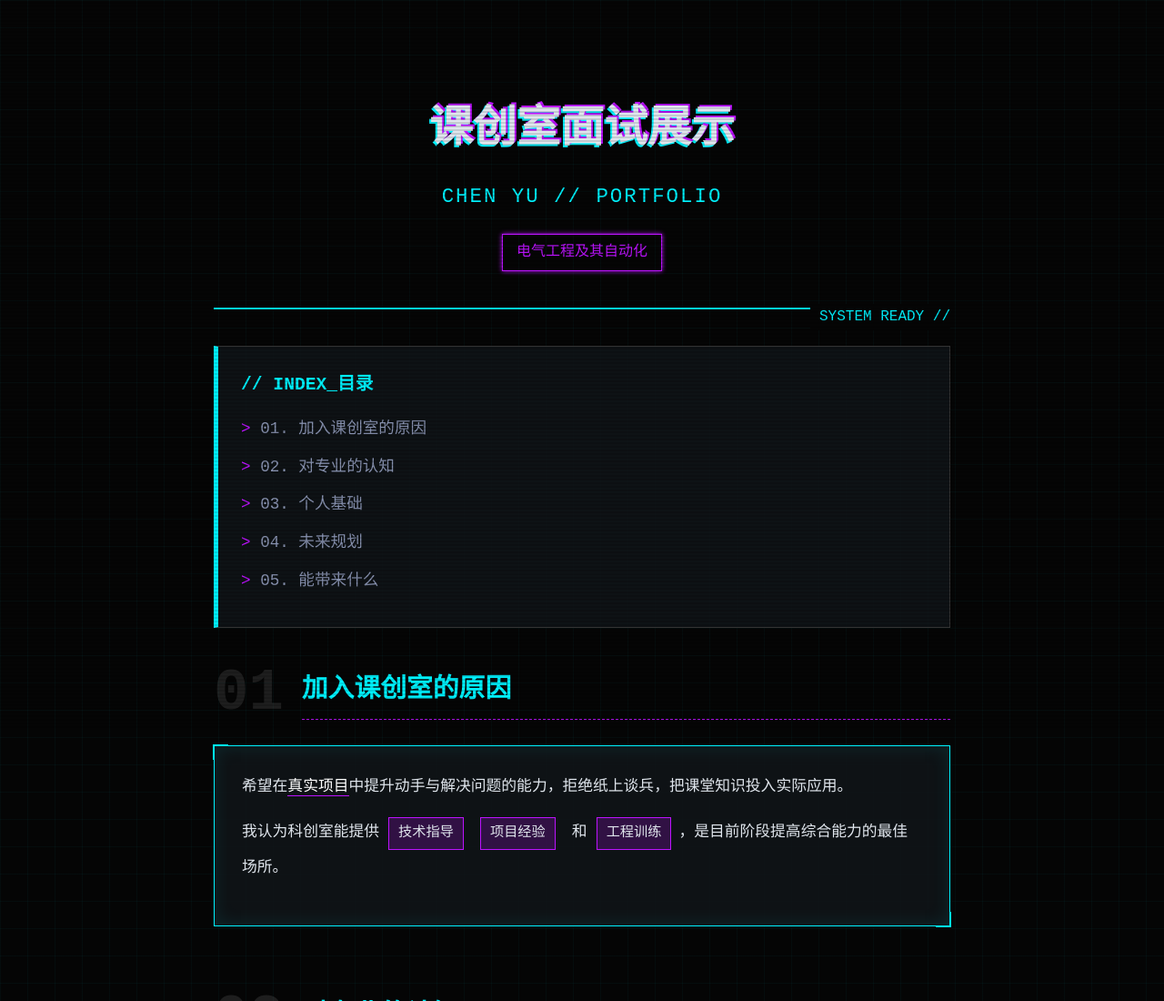
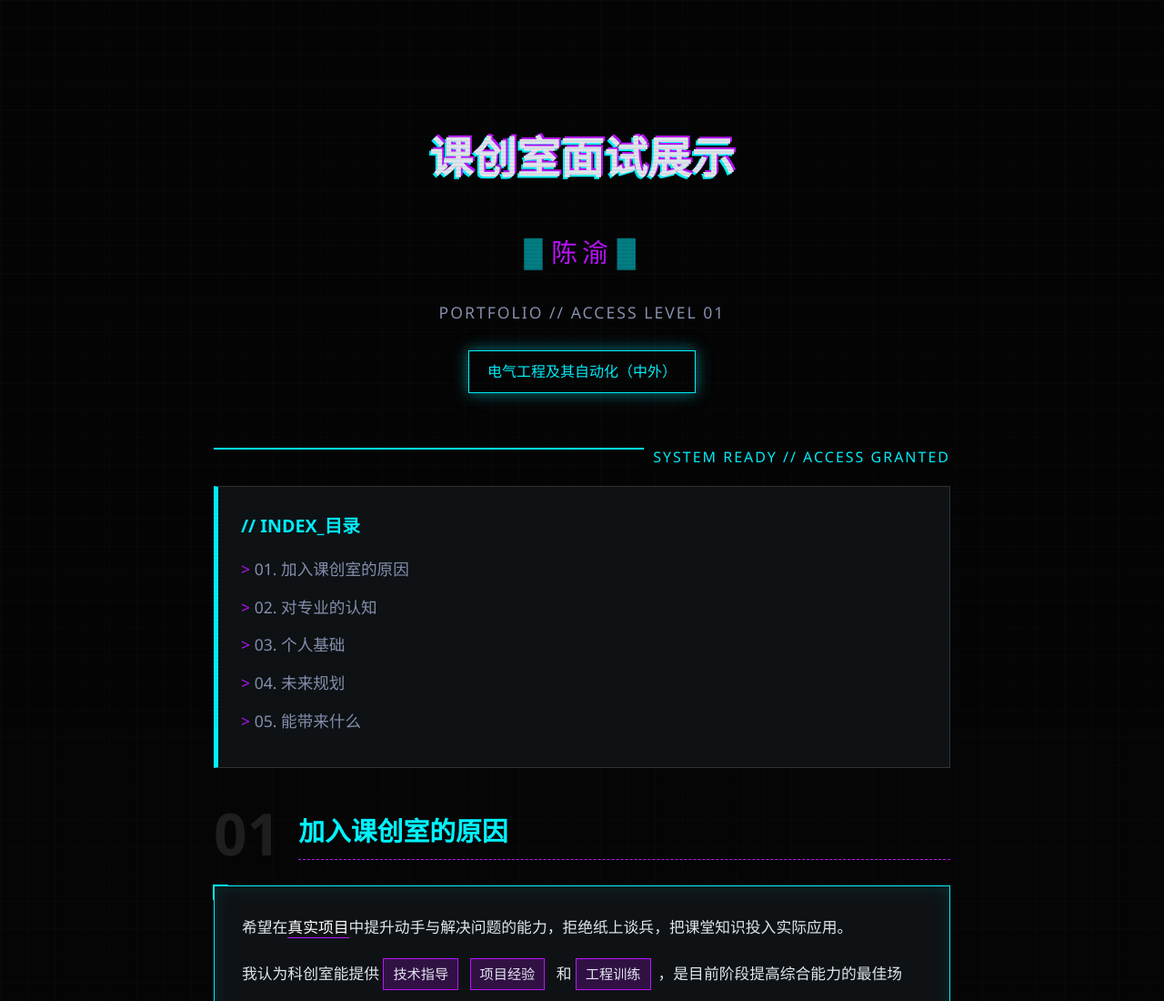
Before and after one commit to hhiooiip/-, a plain HTML site: page index.html in a window 1280 px wide. Shown: the top 1100 px of the page at 91% size. Drawn offline with Linux system fonts and the light colour scheme.

Commit message:
Update index.html

```diff
--- a/index.html
+++ b/index.html
@@ -5,7 +5,6 @@
 <meta name="viewport" content="width=device-width, initial-scale=1.0">
 <title>面试展示 | 陈渝</title>
 <style>
-        /* --- 核心变量与重置 --- */
 :root {
     --bg-color: #050505;
     --card-bg: rgba(16, 20, 24, 0.85);
@@ -14,219 +13,140 @@
     --text-main: #e0e6ed;
     --text-dim: #8892b0;
     --border-glow: 0 0 10px rgba(0, 243, 255, 0.5);
-            /* 基础文字尺寸增加 */
     --base-font-size: 1.05rem;
 }
 
-        * { box-sizing: border-box; margin: 0; padding: 0; }
-
+/* 全局重置 */
+* { box-sizing: border-box; margin:0; padding:0; }
 body {
     background-color: var(--bg-color);
     background-image:
-                linear-gradient(rgba(0, 243, 255, 0.03) 1px, transparent 1px),
-                linear-gradient(90deg, rgba(0, 243, 255, 0.03) 1px, transparent 1px);
+        linear-gradient(rgba(0, 243, 255, 0.02) 1px, transparent 1px),
+        linear-gradient(90deg, rgba(0, 243, 255, 0.02) 1px, transparent 1px);
     background-size: 30px 30px;
-            font-family: 'Courier New', 'Consolas', monospace;
+    font-family: 'Segoe UI', 'Helvetica Neue', sans-serif;
     color: var(--text-main);
-            line-height: 1.8; /* 调整行高，使放大后更易读 */
+    line-height: 1.8;
     overflow-x: hidden;
     padding-bottom: 50px;
-            font-size: var(--base-font-size); /* 应用基础文字尺寸 */
+    font-size: var(--base-font-size);
 }
 
-        /* --- CRT 扫描线特效 --- */
+/* CRT 扫描线 */
 .scanlines {
-            position: fixed;
-            top: 0; left: 0; width: 100%; height: 100%;
-            background: linear-gradient(to bottom, rgba(255,255,255,0), rgba(255,255,255,0) 50%, rgba(0,0,0,0.2) 50%, rgba(0,0,0,0.2));
+    position: fixed; top:0; left:0; width:100%; height:100%;
+    background: linear-gradient(to bottom, rgba(255,255,255,0), rgba(255,255,255,0) 50%, rgba(0,0,0,0.1) 50%, rgba(0,0,0,0.1));
     background-size: 100% 4px;
-            pointer-events: none;
-            z-index: 999;
-            opacity: 0.6;
+    pointer-events:none; z-index:999;
+    opacity:0.5;
 }
 
-        /* --- 布局容器 --- */
-        .container {
-            max-width: 850px; /* 略微拓宽容器 */
-            margin: 0 auto;
-            padding: 20px;
-            position: relative;
-            z-index: 1;
+/* 容器 */
+.container { max-width:850px; margin:0 auto; padding:20px; position:relative; z-index:1; }
+
+/* Glitch 标题 */
+.glitch {
+    font-size:3rem; font-weight:bold; text-transform:uppercase;
+    position:relative;
+    text-shadow: 2px 2px 0 var(--primary-pink), -2px -2px 0 var(--primary-cyan);
+    animation: glitch-anim 2s infinite linear alternate-reverse;
+    padding:10px 0;
+}
+@keyframes glitch-anim {
+    0% { text-shadow: 2px 2px 0 var(--primary-pink), -2px -2px 0 var(--primary-cyan); }
+    25% { text-shadow: -2px 2px 0 var(--primary-pink), 2px -2px 0 var(--primary-cyan); }
+    50% { text-shadow: 2px -2px 0 var(--primary-pink), -2px 2px 0 var(--primary-cyan); }
+    75% { text-shadow: -2px -2px 0 var(--primary-pink), 2px 2px 0 var(--primary-cyan); }
+    100% { text-shadow: 2px 2px 0 var(--primary-pink), -2px -2px 0 var(--primary-cyan); }
 }
 
-        /* --- 故障文字特效 (Glitch) --- */
-        .glitch {
-            font-size: 3rem; /* 标题放大 */
-            font-weight: bold;
-            text-transform: uppercase;
-            position: relative;
-            text-shadow: 2px 2px 0px var(--primary-pink), -2px -2px 0px var(--primary-cyan);
-            animation: glitch-anim 2s infinite linear alternate-reverse;
+/* Header */
+header { text-align:center; padding:100px 0 60px; border-bottom:2px solid var(--primary-cyan); margin-bottom:40px; position:relative; }
+header::after {
+    content:"SYSTEM READY // ACCESS GRANTED";
+    position:absolute; bottom:-25px; right:0; background: var(--bg-color); padding-left:10px;
+    color: var(--primary-cyan); font-size:1rem; letter-spacing:2px;
 }
 
-        @keyframes glitch-anim {
-            0% { text-shadow: 2px 2px 0px var(--primary-pink), -2px -2px 0px var(--primary-cyan); }
-            25% { text-shadow: -2px 2px 0px var(--primary-pink), 2px -2px 0px var(--primary-cyan); }
-            50% { text-shadow: 2px -2px 0px var(--primary-pink), -2px 2px 0px var(--primary-cyan); }
-            75% { text-shadow: -2px -2px 0px var(--primary-pink), 2px 2px 0px var(--primary-cyan); }
-            100% { text-shadow: 2px 2px 0px var(--primary-pink), -2px -2px 0px var(--primary-cyan); }
+/* Author */
+.author-name {
+    font-size:1.8rem; color:var(--primary-pink); display:block; margin:20px auto;
+    letter-spacing:5px; position:relative; width:fit-content; padding:5px 0;
+}
+.author-name::before, .author-name::after {
+    content:"█"; color:var(--primary-cyan); position:absolute; top:50%; transform:translateY(-50%);
+    opacity:0.8; animation:flicker 1.2s infinite alternate;
+}
+.author-name::before { left:-30px; }
+.author-name::after { right:-30px; }
+@keyframes flicker {
+    0%,100%{opacity:0.8} 50%{opacity:0.3}
 }
 
-        /* --- 封面 Header --- */
-        header {
-            text-align: center;
-            padding: 80px 0 40px;
-            border-bottom: 2px solid var(--primary-cyan);
-            margin-bottom: 40px;
-            position: relative;
+.subtitle { font-size:1.1rem; color:var(--text-dim); margin-top:10px; letter-spacing:2px; }
+
+.info-tag {
+    display:inline-block; border:1px solid var(--primary-cyan); color:var(--primary-cyan);
+    padding:8px 20px; margin-top:25px; font-size:1rem;
+    box-shadow:0 0 15px rgba(0,243,255,0.5);
+    transition:0.3s;
+}
+.info-tag:hover { box-shadow:0 0 25px rgba(0,243,255,0.7); }
+
+/* 目录 */
+.toc {
+    background:var(--card-bg); border:1px solid #333; padding:25px; margin-bottom:40px; border-left:5px solid var(--primary-cyan);
+}
+.toc h3 { color:var(--primary-cyan); margin-bottom:15px; }
+.toc ul { list-style:none; }
+.toc li { margin:10px 0; }
+.toc a {
+    color:var(--text-dim); text-decoration:none; transition:0.3s; display:block; font-size:1.1rem;
+}
+.toc a:hover { color:var(--primary-cyan); transform:translateX(10px); text-shadow:0 0 8px var(--primary-cyan); }
+.toc a::before { content:"> "; color:var(--primary-pink); }
+
+/* 内容块 */
+section { margin-bottom:70px; opacity:0; transform:translateY(20px); transition:all 0.6s ease-out; }
+section.visible { opacity:1; transform:translateY(0); }
+
+.section-header { display:flex; align-items:center; margin-bottom:25px; }
+.section-num { font-size:4rem; color:rgba(255,255,255,0.1); font-weight:bold; margin-right:20px; line-height:1; }
+.section-title { font-size:1.8rem; color:var(--primary-cyan); border-bottom:1px dashed var(--primary-pink); padding-bottom:5px; width:100%; }
+
+.content-box {
+    background:var(--card-bg); border:1px solid var(--primary-cyan); padding:30px;
+    position:relative; box-shadow:inset 0 0 20px rgba(0,243,255,0.1);
+}
+.content-box::before {
+    content:""; position:absolute; top:-2px; left:-2px; width:15px; height:15px; border-top:2px solid var(--primary-cyan); border-left:2px solid var(--primary-cyan);
+}
+.content-box::after {
+    content:""; position:absolute; bottom:-2px; right:-2px; width:15px; height:15px; border-bottom:2px solid var(--primary-cyan); border-right:2px solid var(--primary-cyan);
 }
 
-        header::after {
-            content: "SYSTEM READY //";
-            position: absolute;
-            bottom: -25px;
-            right: 0;
-            background: var(--bg-color);
-            padding-left: 10px;
-            color: var(--primary-cyan);
-            font-size: 1rem; /* 调整字体大小 */
+p { margin-bottom:18px; }
+strong { color:#fff; font-weight:normal; border-bottom:1px solid var(--primary-pink); }
+.skill-tag {
+    display:inline-block; background: rgba(188,19,254,0.2); border:1px solid var(--primary-pink);
+    padding:3px 10px; font-size:0.95rem; margin-right:8px; margin-bottom:5px;
 }
 
-        .subtitle {
-            font-size: 1.4rem; /* 调整字体大小 */
-            color: var(--primary-cyan);
-            margin-top: 10px;
-            letter-spacing: 2px;
-        }
+/* Footer */
+footer { text-align:center; font-size:0.9rem; color:#555; margin-top:50px; border-top:1px solid #333; padding-top:20px; }
 
-        .info-tag {
-            display: inline-block;
-            border: 1px solid var(--primary-pink);
-            color: var(--primary-pink);
-            padding: 5px 15px;
-            margin-top: 20px;
-            font-size: 1rem; /* 调整字体大小 */
-            box-shadow: 0 0 5px var(--primary-pink);
-        }
+/* 平滑滚动 */
+html { scroll-behavior: smooth; }
 
-        /* --- 目录导航 --- */
-        .toc {
-            background: var(--card-bg);
-            border: 1px solid #333;
-            padding: 25px; /* 增加内边距 */
-            margin-bottom: 40px;
-            border-left: 5px solid var(--primary-cyan);
-        }
-
-        .toc h3 { color: var(--primary-cyan); margin-bottom: 15px; }
-        .toc ul { list-style: none; }
-        .toc li { margin: 10px 0; }
-        .toc a {
-            color: var(--text-dim);
-            text-decoration: none;
-            transition: 0.3s;
-            display: block;
-            font-size: 1.1rem; /* 目录文字放大 */
-        }
-        .toc a:hover {
-            color: var(--primary-cyan);
-            transform: translateX(10px);
-            text-shadow: 0 0 8px var(--primary-cyan);
-        }
-        .toc a::before { content: "> "; color: var(--primary-pink); }
-
-        /* --- 内容区块 --- */
-        section {
-            margin-bottom: 70px; /* 增加间距 */
-            opacity: 0;
-            transform: translateY(20px);
-            transition: all 0.6s ease-out;
-        }
-
-        section.visible {
-            opacity: 1;
-            transform: translateY(0);
-        }
-
-        .section-header {
-            display: flex;
-            align-items: center;
-            margin-bottom: 25px; /* 增加间距 */
-        }
-
-        .section-num {
-            font-size: 4rem; /* 数字放大 */
-            color: rgba(255, 255, 255, 0.1);
-            font-weight: bold;
-            margin-right: 20px;
-            line-height: 1;
-        }
-
-        .section-title {
-            font-size: 1.8rem; /* 章节标题放大 */
-            color: var(--primary-cyan);
-            border-bottom: 1px dashed var(--primary-pink);
-            padding-bottom: 5px;
-            width: 100%;
-        }
-
-        .content-box {
-            background: var(--card-bg);
-            border: 1px solid var(--primary-cyan);
-            padding: 30px; /* 增加内边距 */
-            position: relative;
-            box-shadow: inset 0 0 20px rgba(0, 243, 255, 0.1);
-        }
-
-        /* 角落装饰 */
-        .content-box::before {
-            content: "";
-            position: absolute;
-            top: -2px; left: -2px;
-            width: 15px; height: 15px;
-            border-top: 2px solid var(--primary-cyan);
-            border-left: 2px solid var(--primary-cyan);
-        }
-        .content-box::after {
-            content: "";
-            position: absolute;
-            bottom: -2px; right: -2px;
-            width: 15px; height: 15px;
-            border-bottom: 2px solid var(--primary-cyan);
-            border-right: 2px solid var(--primary-cyan);
-        }
-
-        p { margin-bottom: 18px; }
-        strong { color: #fff; font-weight: normal; border-bottom: 1px solid var(--primary-pink); }
-
-        /* 技能标签样式 */
-        .skill-tag {
-            display: inline-block;
-            background: rgba(188, 19, 254, 0.2);
-            border: 1px solid var(--primary-pink);
-            padding: 3px 10px;
-            font-size: 0.95rem; /* 调整字体大小 */
-            margin-right: 8px;
-            margin-bottom: 5px;
-        }
-
-        /* --- 底部 --- */
-        footer {
-            text-align: center;
-            font-size: 0.9rem;
-            color: #555;
-            margin-top: 50px;
-            border-top: 1px solid #333;
-            padding-top: 20px;
-        }
-
-        /* --- 移动端适配 --- */
-        @media (max-width: 600px) {
-            .glitch { font-size: 2.5rem; }
-            .section-num { font-size: 3rem; }
-            .section-title { font-size: 1.6rem; }
-            body { font-size: 1rem; line-height: 1.7; }
-            .container { padding: 10px; }
+/* 响应式 */
+@media(max-width:600px){
+    .glitch{font-size:2.5rem;}
+    .section-num{font-size:3rem;}
+    .section-title{font-size:1.6rem;}
+    body{font-size:1rem;line-height:1.7;}
+    .container{padding:10px;}
+    .author-name{font-size:1.5rem;}
+    .author-name::before,.author-name::after{content:"::"; left:-10px; right:-10px;}
 }
 </style>
 </head>
@@ -235,11 +155,11 @@
 <div class="scanlines"></div>
 
 <div class="container">
-
     <header>
         <div class="glitch" data-text="课创室面试展示">课创室面试展示</div>
-            <div class="subtitle">CHEN YU // PORTFOLIO</div>
-            <div class="info-tag">电气工程及其自动化</div>
+        <div class="author-name">陈渝</div>
+        <div class="subtitle">PORTFOLIO // ACCESS LEVEL 01</div>
+        <div class="info-tag">电气工程及其自动化（中外）</div>
     </header>
 
     <div class="toc">
@@ -258,7 +178,7 @@
             <span class="section-num">01</span>
             <h2 class="section-title">加入课创室的原因</h2>
         </div>
-            <div class="content-box typewriter">
+        <div class="content-box">
             <p>希望在<strong>真实项目</strong>中提升动手与解决问题的能力，拒绝纸上谈兵，把课堂知识投入实际应用。</p>
             <p>我认为科创室能提供 <span class="skill-tag">技术指导</span> <span class="skill-tag">项目经验</span> 和 <span class="skill-tag">工程训练</span>，是目前阶段提高综合能力的最佳场所。</p>
         </div>
@@ -309,7 +229,7 @@
             <h2 class="section-title">能带来什么</h2>
         </div>
         <div class="content-box">
-                <ul style="list-style: none;">
+            <ul style="list-style:none;">
                 <li style="margin-bottom:10px;">✔ <strong>态度稳定：</strong> 愿意承担枯燥的技术任务，不眼高手低。</li>
                 <li style="margin-bottom:10px;">✔ <strong>能力增长：</strong> 持续提升编程与电气基础，能快速上手新工具。</li>
                 <li>✔ <strong>长期主义：</strong> 对自动化与嵌入式方向保持长期兴趣，愿意投入时间做出可展示的成果。</li>
@@ -320,31 +240,18 @@
     <footer>
         <p>END OF FILE // CHEN YU 2024</p>
     </footer>
-
 </div>
 
 <script>
-        // --- 滚动显示动画 Script ---
-        document.addEventListener("DOMContentLoaded", function() {
-            const observerOptions = {
-                root: null,
-                rootMargin: '0px',
-                threshold: 0.1
-            };
-
-            const observer = new IntersectionObserver((entries, observer) => {
-                entries.forEach(entry => {
-                    if (entry.isIntersecting) {
-                        entry.target.classList.add('visible');
-                    }
-                });
+// 滚动显示动画
+document.addEventListener("DOMContentLoaded", function(){
+    const observerOptions = { root:null, rootMargin:'0px', threshold:0.1 };
+    const observer = new IntersectionObserver((entries) => {
+        entries.forEach(entry => { if(entry.isIntersecting) entry.target.classList.add('visible'); });
     }, observerOptions);
-
-            const sections = document.querySelectorAll('section');
-            sections.forEach(section => {
-                observer.observe(section);
-            });
+    document.querySelectorAll('section').forEach(section => observer.observe(section));
 });
 </script>
+
 </body>
 </html>
```
Lines whose indentation alone changed are shown as unchanged.
